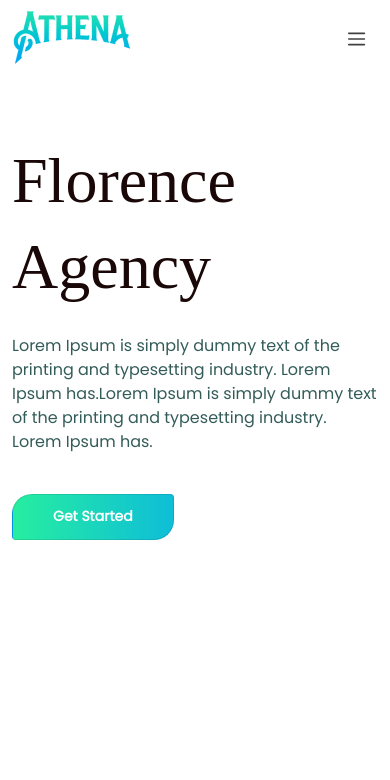
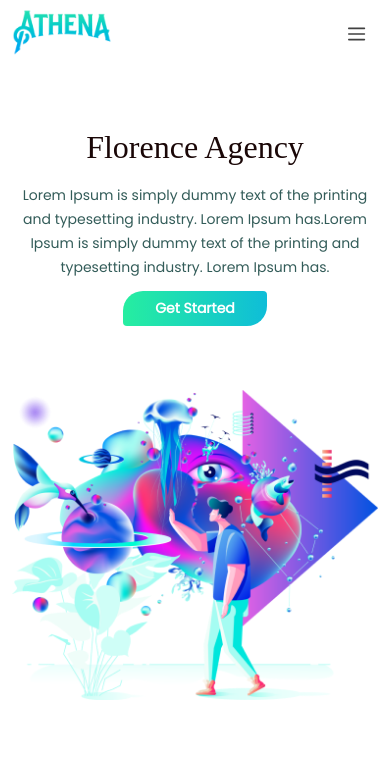
Before and after one commit to ssjisan/florence-agency, a plain HTML site: page index.html in a window 390 px wide. Shown: the top 780 px of the page. Drawn offline with nearby package versions, Linux system fonts and the light colour scheme; a web font is replaced by a local one.

Commit message:
responsive for hero section

```diff
--- a/index.html
+++ b/index.html
@@ -33,7 +33,7 @@
       <nav class="navbar navbar-expand-lg">
         <div class="container">
           <div>
-            <img src="./Assets/logo.png" alt="logo" />
+            <img src="./Assets/logo.png" alt="logo" class="logo"/>
           </div>
           <div
             class="navbar-toggler"
@@ -108,7 +108,7 @@
         >
           <div class="col-12 col-sm-12 col-lg-6 padding-top-40">
             <div class="hero-section-content">
-              <h1 class="desktop-h1 bold primary-text padding-bottom-40">
+              <h1 class="bold primary-text padding-bottom-40">
                 Florence Agency
               </h1>
               <p class="primary-text-60 desktop-body hero-section">
--- a/style.css
+++ b/style.css
@@ -41,7 +41,7 @@ body {
 }
 .button-style {
   padding: 12px 40px;
-  border: 1px solid rgba(0, 0, 0, 0.1);
+  border: none;
   border-radius: 20px 4px;
   color: #ffffff;
   font-weight: 600;
@@ -85,7 +85,6 @@ body {
   font-family: "Abril Fatface";
   font-weight: 400;
   font-size: 64px;
-  line-height: 86px;
   color: #1a0707;
 }
 .hero-section-content p {
@@ -164,12 +163,46 @@ body {
   .left-dotted {
     display: none;
   }
+  .hero-section-content h1 {
+    font-size: 48px;
+  }
+  .hero-section-content p {
+    font-size: 16px;
+    margin-top: 12px;
+    margin-bottom: 40px;
+  }
 }
 @media screen and (max-width: 991px) {
+  .hero-section-content {
+    display: flex;
+    flex-direction: column;
+    justify-content: center;
+    align-items: center;
+  }
 }
+
 @media screen and (max-width: 767px) {
+  .hero-section-content h1 {
+    font-size: 32px;
+  }
+  .hero-section-content p {
+    font-size: 14px;
+    margin-top: 8px;
+    margin-bottom: 12px;
+    text-align: center;
+  }
+  .hero-image-container {
+    margin-top: 64px;
+    height: 100%;
+  }
+  .button-style {
+    padding: 8px 32px;
+  }
 }
-@media screen and (max-width: 570px) {
+@media screen and (max-width: 575px) {
+  .logo {
+    width: 100px;
+  }
 }
 @media screen and (max-width: 479px) {
   .navbar-left {
```
